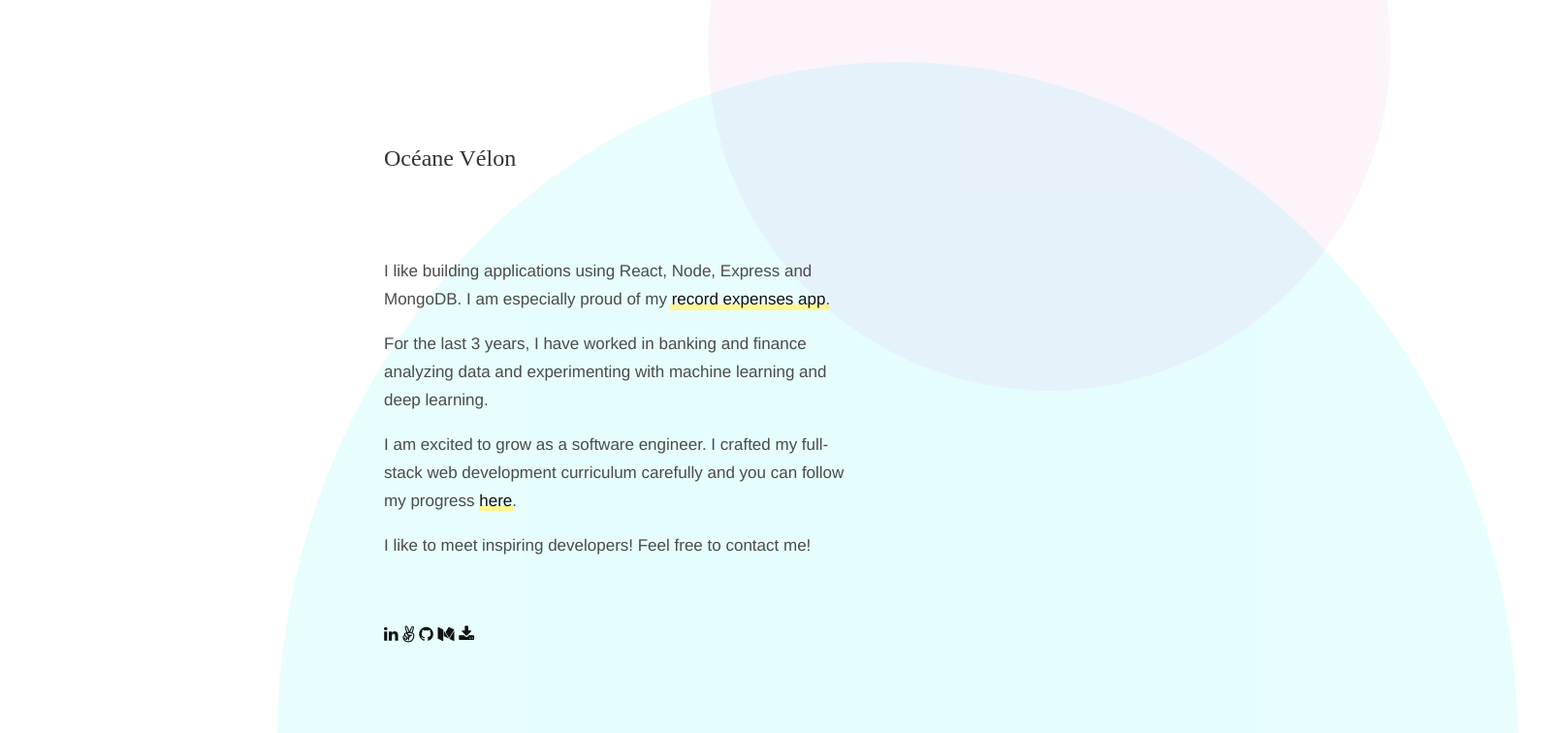
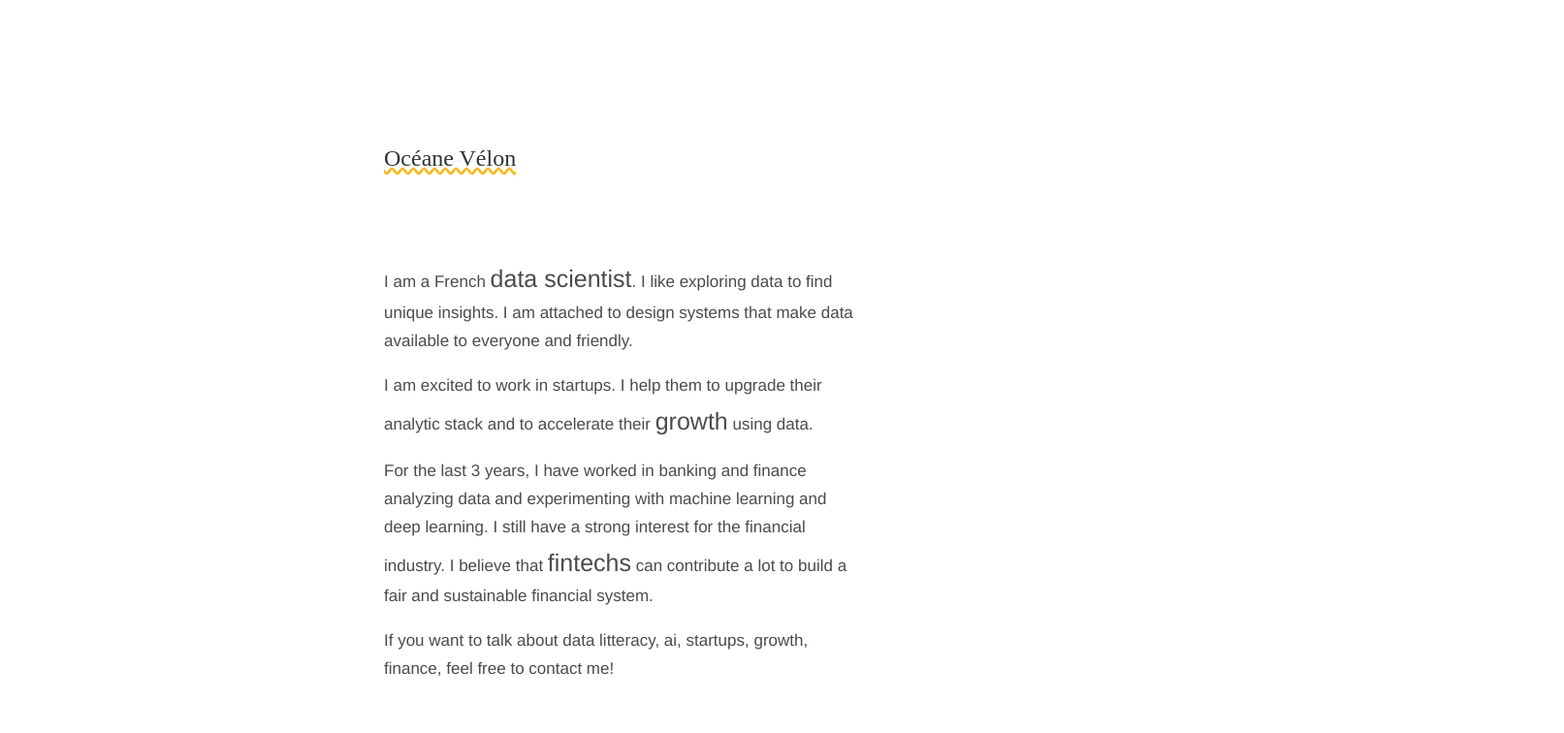
Before and after one commit to oyane806/one-page-site, a plain HTML site: page index.html in a window 1280 px wide. Shown: the top 756 px of the page at 97% size, 1613 px wide, since content can reach past the window. Drawn offline with Linux system fonts and the light colour scheme.

Commit message:
Update yellow theme

```diff
--- a/index.html
+++ b/index.html
@@ -3,14 +3,14 @@
 
 <head>
     <meta charset="utf-8">
-    <meta name="description" content="I like building applications using React, Node, Express and MongoDB. For the last 3 years, I have worked in banking and finance analyzing data and experimenting with machine learning and deep learning.">
+    <meta name="description" content="I am a French data scientist.">
     </meta>
-    <meta name="keywords" content="Oceane, Velon, full-stack, machine learning">
+    <meta name="keywords" content="Oceane, Velon, data science, machine learning">
     <meta name="author" content="Oceane Velon">
     <meta name="viewport" content="width=device-width, initial-scale=1.0" />
     <title>Oceane Velon</title>
     <link href="style.css" rel="stylesheet" />
-    <link rel="stylesheet" href="https://maxcdn.bootstrapcdn.com/font-awesome/4.4.0/css/font-awesome.min.css">
+    <script  src="https://kit.fontawesome.com/e23e08859e.js" crossorigin="anonymous"></script>
     <link rel="icon" href="https://img.icons8.com/dusk/64/000000/laptop.png">
 
 </head>
@@ -21,18 +21,20 @@
             <h1 class="main-title">Océane Vélon</h1>
         </header>
         <section class="animation">
-            <p>I like building applications using React, Node, Express and MongoDB. I am especially proud of my <a href="https://radiant-lowlands-17325.herokuapp.com/" target="_blank" class="a">record expenses app</a>.</p>
-            <p>For the last 3 years, I have worked in banking and finance analyzing data and experimenting with machine learning and deep learning.</p>
-            <p>I am excited to grow as a software engineer. I crafted my full-stack web development curriculum carefully and you can follow my progress <a href="https://oyane806.github.io/learning-log/" target="_blank" class="a">here</a>.</p>
-            <p>I like to meet inspiring developers! Feel free to contact me!</p>
+            <p>I am a French <span>data scientist</span>. I like exploring data to find unique insights. I am attached to design systems that make data available to everyone and friendly.</p>
+            <p>I am excited to work in startups. I help them to upgrade their analytic stack and to accelerate their <span>growth</span> using data.</p>
+            <p>For the last 3 years, I have worked in banking and finance analyzing data and experimenting with machine learning and deep learning. I still have a strong interest for the financial industry. I believe that <span>fintechs</span> can contribute a lot to build a fair and sustainable financial system.</p>
+            <p>If you want to talk about data litteracy, ai, startups, growth, finance, feel free to contact me!</p>
         </section>
         <footer class="site-footer animation">
             <p>
-                <a href="https://www.linkedin.com/in/oceanevelon" title="my linkedin account" target="_blank"><span class="fa fa-linkedin"></span></a>
-                <a href="https://angel.co/oceane-velon" title="my angellist account" target="_blank"><span class="fa fa-angellist"></span></a>
-                <a href="https://github.com/oyane806" title="my github account" target="_blank"><span class="fa fa-github"></span></a>
-                <a href="https://medium.com/@oceanerava" title="my medium account" target="_blank"><span class="fa fa-medium"></span></a>
-                <a href="oceane-cv.pdf" title="download my resume" target="_blank"><span class="fa fa-download"></span></a>
+                <a href="https://www.linkedin.com/in/oceanevelon" title="my linkedin account" target="_blank"><span class="fab fa-linkedin"></span></a>
+                <a href="https://dev.to/oyane806" title="my dev account" target="_blank"><span class="fab fa-dev"></span></a>
+                <a href="https://www.instagram.com/oyane806/" title="my instagram account" target="_blank"><span class="fab fa-instagram"></span></a>
+                <!-- <a href="https://angel.co/oceane-velon" title="my angellist account" target="_blank"><span class="fa fa-angellist"></span></a> -->
+                <a href="https://github.com/oyane806" title="my github account" target="_blank"><span class="fab fa-github"></span></a>
+                <!-- <a href="https://medium.com/@oceanerava" title="my medium account" target="_blank"><span class="fa fa-medium"></span></a> -->
+                <!-- <a href="oceane-cv.pdf" title="download my resume" target="_blank"><span class="fa fa-download"></span></a> -->
             </p>
         </footer>
     </div>
--- a/style.css
+++ b/style.css
@@ -1,43 +1,3 @@
-@-webkit-keyframes a {
-	0% {
-		-webkit-transform: translate3d(-5%, 0, 0);
-		transform: translate3d(-5%, 0, 0)
-	}
-	to {
-		-webkit-transform: translate3d(5%, 0, 0);
-		transform: translate3d(5%, 0, 0)
-	}
-}
-@keyframes a {
-	0% {
-		-webkit-transform: translate3d(-5%, 0, 0);
-		transform: translate3d(-5%, 0, 0)
-	}
-	to {
-		-webkit-transform: translate3d(5%, 0, 0);
-		transform: translate3d(5%, 0, 0)
-	}
-}
-@-webkit-keyframes b {
-	0% {
-		-webkit-transform: translate3d(0, 10%, 0);
-		transform: translate3d(0, 10%, 0)
-	}
-	to {
-		-webkit-transform: translate3d(0, -10%, 0);
-		transform: translate3d(0, -10%, 0)
-	}
-}
-@keyframes b {
-	0% {
-		-webkit-transform: translate3d(0, 10%, 0);
-		transform: translate3d(0, 10%, 0)
-	}
-	to {
-		-webkit-transform: translate3d(0, -10%, 0);
-		transform: translate3d(0, -10%, 0)
-	}
-}
 /* --------------------------------------------------------------
 /* global
 -------------------------------------------------------------- */
@@ -76,6 +36,10 @@ body {
 /* elements
 -------------------------------------------------------------- */
 
+span {
+	font-size: 25px;
+}
+
 a {
 	color: #111111;
 	text-decoration: none;
@@ -111,9 +75,12 @@ a:hover::before {
 .main-title {
 	font-size: 24px;
 	opacity: 1;
-	font-family: 'Cormorant Garamond', serif;
+	font-family: "Cormorant Garamond", serif;
 	color: #333;
 	font-weight: 500;
+	text-decoration: underline;
+	text-decoration-color: #ffb500;
+	text-decoration-style: wavy;
 }
 .main-img {
 	background-color: #fff;
@@ -163,30 +130,6 @@ body:after, body:before {
 	pointer-events: none;
 	max-width: 100%;
 }
-body:before {
-	top: 15vh;
-	right: -57vh;
-	width: 100vh;
-	height: 110vh;
-	background-color: #10eaf0; /*#4cfffa*/
-	-webkit-transform: translate3d(-5%, 0, 0);
-	transform: translate3d(-5%, 0, 0);
-	-webkit-animation: a 20s cubic-bezier(.455, .03, .515, .955) infinite alternate;
-	animation: a 20s cubic-bezier(.455, .03, .515, .955) infinite alternate;
-	opacity: .1;
-}
-body:after {
-	top: -18vh;
-	right: -20vh;
-	width: 45vh;
-	height: 45vh;
-	opacity: .05;
-	background-color: #D420AB;
-	-webkit-transform: translate3d(0, 10%, 0);
-	transform: translate3d(0, 10%, 0);
-	-webkit-animation: b 15s 2s cubic-bezier(.455, .03, .515, .955) infinite alternate;
-	animation: b 15s 2s cubic-bezier(.455, .03, .515, .955) infinite alternate;
-}
 @media (min-width:600px) {}
 @media (min-width:600px) and (max-width:1023px) {
 	body:before {
```
